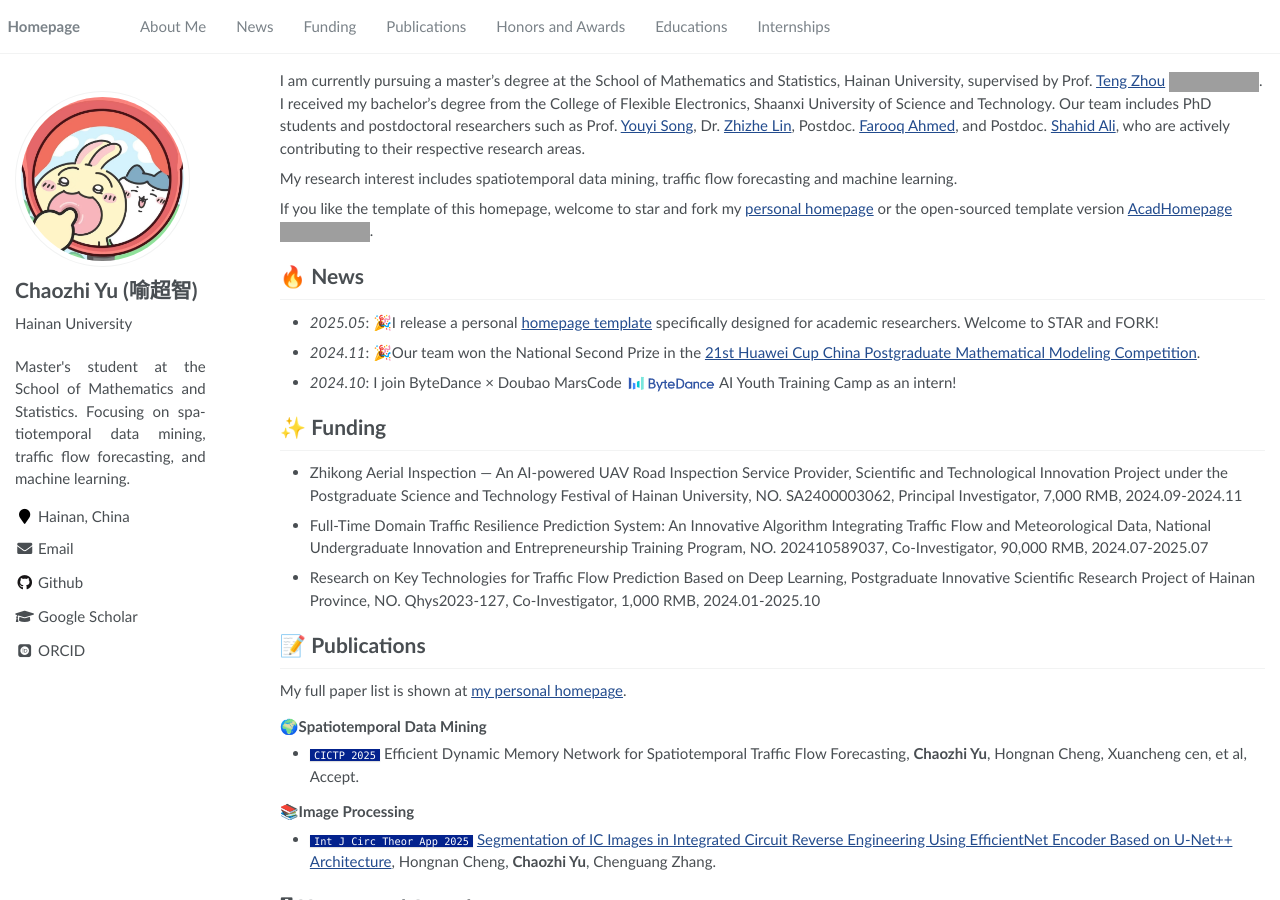
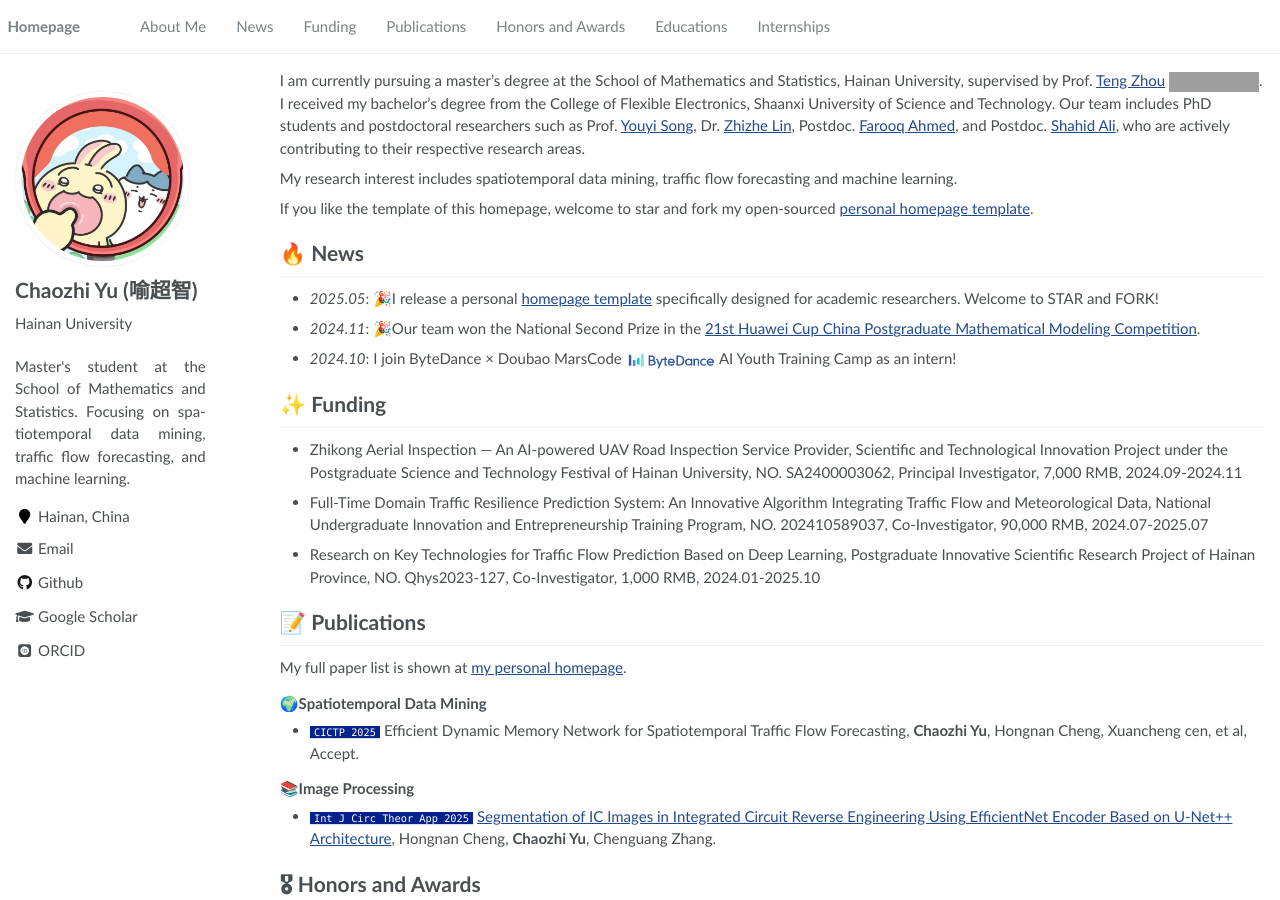
Before and after one commit to yuchaozhi/yuchaozhi.github.io, a Jekyll site: the page built from _pages/about.md, in a window 1280 px wide and 900 px high. Built offline with Jekyll 4.4.1, drawn with Linux system fonts in a browser that asks for light colours; some web fonts are replaced; grey boxes are pictures that could not be loaded.

Commit message:
update about page

```diff
--- a/_pages/about.md
+++ b/_pages/about.md
@@ -10,7 +10,7 @@ redirect_from:
 <span class='anchor' id='about-me'></span>
 {% include_relative includes/intro.md %}
 
-If you like the template of this homepage, welcome to star and fork my [personal homepage](https://github.com/yuchaozhi/yuchaozhi.github.io) or the open-sourced template version [AcadHomepage ![](https://img.shields.io/github/stars/RayeRen/acad-homepage.github.io?style=social)](https://github.com/RayeRen/acad-homepage.github.io).
+If you like the template of this homepage, welcome to star and fork my open-sourced [personal homepage template](https://github.com/yuchaozhi/yuchaozhi.github.io).
 
 {% include_relative includes/news.md %}
 
```
